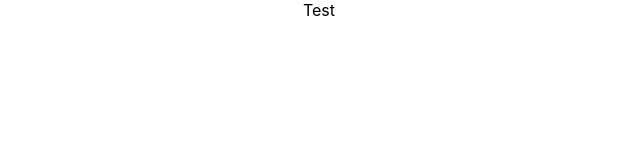
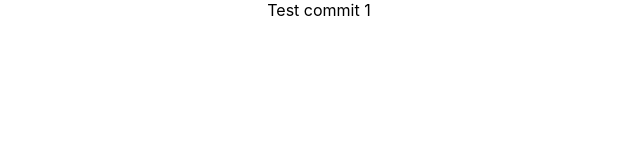
Before and after one commit to Alexandr1991Sh/my-app, a React (Create React App) app: page / in a window 1280 px wide. Shown: the top 160 px of the page, without its empty margins (321-961 px from the left). Built offline with nearby package versions, Linux system fonts and the light colour scheme.

Commit message:
commit 1

```diff
--- a/src/App.tsx
+++ b/src/App.tsx
@@ -5,6 +5,7 @@ function App() {
   return (
     <div className="App">
      Test
+        commit 1
     </div>
   );
 }
```
